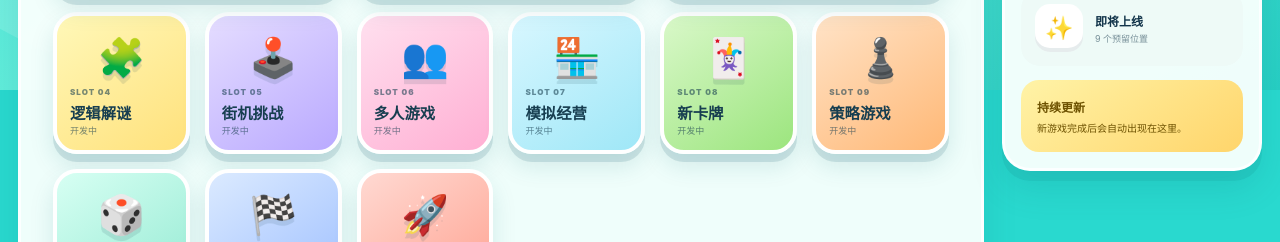
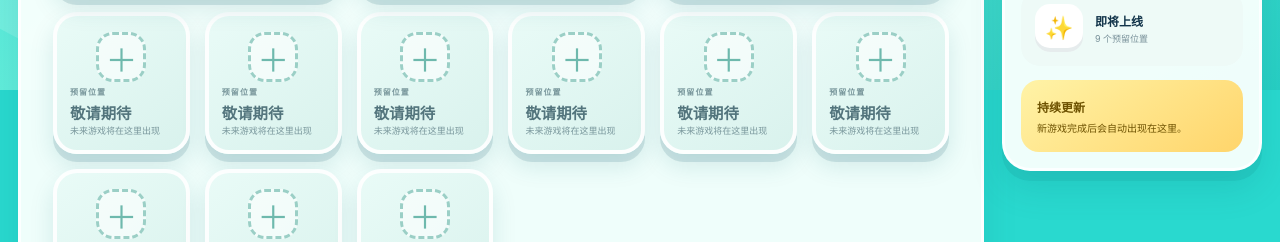
Before and after one commit to tzt302/game_hub_web, a plain HTML site: page index.html in a window 1280 px wide. Shown: the part 710-952 px from the top of the page. Drawn offline with Linux system fonts and the light colour scheme.

Commit message:
Unify future game placeholders
* Add animated game card previews

* Match game visuals to cartoon cover art

* Unify future game placeholders

---------

Co-authored-by: tzt302 <tzt302@users.noreply.github.com>

```diff
--- a/index.html
+++ b/index.html
@@ -90,15 +90,15 @@
                 <div class="game-info"><small>棋牌 · 策略</small><h3>德扑</h3><p>挑战四名 AI</p><b>开始游戏 <i>▶</i></b></div>
               </a>
 
-              <article class="game-card game-upcoming lemon" data-category="future strategy" data-name="逻辑解谜 策略 开发中"><div class="placeholder-art">🧩</div><span>SLOT 04</span><h3>逻辑解谜</h3><p>开发中</p></article>
-              <article class="game-card game-upcoming grape" data-category="future" data-name="街机挑战 开发中"><div class="placeholder-art">🕹️</div><span>SLOT 05</span><h3>街机挑战</h3><p>开发中</p></article>
-              <article class="game-card game-upcoming pink" data-category="future" data-name="多人游戏 开发中"><div class="placeholder-art">👥</div><span>SLOT 06</span><h3>多人游戏</h3><p>开发中</p></article>
-              <article class="game-card game-upcoming sky" data-category="future strategy" data-name="模拟经营 策略 开发中"><div class="placeholder-art">🏪</div><span>SLOT 07</span><h3>模拟经营</h3><p>开发中</p></article>
-              <article class="game-card game-upcoming green" data-category="future table" data-name="新卡牌 棋牌 开发中"><div class="placeholder-art">🃏</div><span>SLOT 08</span><h3>新卡牌</h3><p>开发中</p></article>
-              <article class="game-card game-upcoming orange" data-category="future strategy" data-name="策略游戏 开发中"><div class="placeholder-art">♟️</div><span>SLOT 09</span><h3>策略游戏</h3><p>开发中</p></article>
-              <article class="game-card game-upcoming mint" data-category="future" data-name="休闲游戏 开发中"><div class="placeholder-art">🎲</div><span>SLOT 10</span><h3>休闲游戏</h3><p>开发中</p></article>
-              <article class="game-card game-upcoming blue" data-category="future racing" data-name="极速挑战 竞速 开发中"><div class="placeholder-art">🏁</div><span>SLOT 11</span><h3>极速挑战</h3><p>开发中</p></article>
-              <article class="game-card game-upcoming coral" data-category="future" data-name="实验作品 开发中"><div class="placeholder-art">🚀</div><span>SLOT 12</span><h3>实验作品</h3><p>开发中</p></article>
+              <article class="game-card game-upcoming reserved" data-category="future" data-name="预留位置 敬请期待"><div class="placeholder-art">＋</div><span>预留位置</span><h3>敬请期待</h3><p>未来游戏将在这里出现</p></article>
+              <article class="game-card game-upcoming reserved" data-category="future" data-name="预留位置 敬请期待"><div class="placeholder-art">＋</div><span>预留位置</span><h3>敬请期待</h3><p>未来游戏将在这里出现</p></article>
+              <article class="game-card game-upcoming reserved" data-category="future" data-name="预留位置 敬请期待"><div class="placeholder-art">＋</div><span>预留位置</span><h3>敬请期待</h3><p>未来游戏将在这里出现</p></article>
+              <article class="game-card game-upcoming reserved" data-category="future" data-name="预留位置 敬请期待"><div class="placeholder-art">＋</div><span>预留位置</span><h3>敬请期待</h3><p>未来游戏将在这里出现</p></article>
+              <article class="game-card game-upcoming reserved" data-category="future" data-name="预留位置 敬请期待"><div class="placeholder-art">＋</div><span>预留位置</span><h3>敬请期待</h3><p>未来游戏将在这里出现</p></article>
+              <article class="game-card game-upcoming reserved" data-category="future" data-name="预留位置 敬请期待"><div class="placeholder-art">＋</div><span>预留位置</span><h3>敬请期待</h3><p>未来游戏将在这里出现</p></article>
+              <article class="game-card game-upcoming reserved" data-category="future" data-name="预留位置 敬请期待"><div class="placeholder-art">＋</div><span>预留位置</span><h3>敬请期待</h3><p>未来游戏将在这里出现</p></article>
+              <article class="game-card game-upcoming reserved" data-category="future" data-name="预留位置 敬请期待"><div class="placeholder-art">＋</div><span>预留位置</span><h3>敬请期待</h3><p>未来游戏将在这里出现</p></article>
+              <article class="game-card game-upcoming reserved" data-category="future" data-name="预留位置 敬请期待"><div class="placeholder-art">＋</div><span>预留位置</span><h3>敬请期待</h3><p>未来游戏将在这里出现</p></article>
             </div>
             <div class="empty-state" id="emptyState" hidden><span>🔍</span><h3>没有找到这个游戏</h3><p>换个关键词试试看吧。</p></div>
           </section>
--- a/styles.css
+++ b/styles.css
@@ -79,6 +79,9 @@ main { padding: 18px 0 0; }
 .game-upcoming h3 { margin: 4px 0 1px; overflow: hidden; font-size: clamp(13px, 1.2vw, 18px); text-overflow: ellipsis; white-space: nowrap; }
 .game-upcoming p { margin: 0; color: rgba(23,62,80,.6); font-size: 9px; }
 .placeholder-art { flex: 1; display: grid; place-items: center; font-size: clamp(30px, 3vw, 48px); filter: drop-shadow(0 5px 0 rgba(23,62,80,.12)); }
+.game-upcoming.reserved { border-color: rgba(255,255,255,.92); background: linear-gradient(145deg,#e9fbf7,#d9f2ed); color: #53757d; }
+.game-upcoming.reserved .placeholder-art { width: 50px; height: 50px; margin: auto; align-self: center; flex: 0 0 auto; border: 3px dashed #9bcfc6; border-radius: 17px; color: #6eb9ad; background: rgba(255,255,255,.58); filter: none; font-size: 32px; font-weight: 500; }
+.game-upcoming.reserved span,.game-upcoming.reserved p { color: #78969b; }
 .lemon { background: linear-gradient(145deg, #fff8b8, #ffe17c); }
 .grape { background: linear-gradient(145deg, #e5ddff, #b9a9ff); }
 .pink { background: linear-gradient(145deg, #ffe0ef, #ffafd3); }
```
